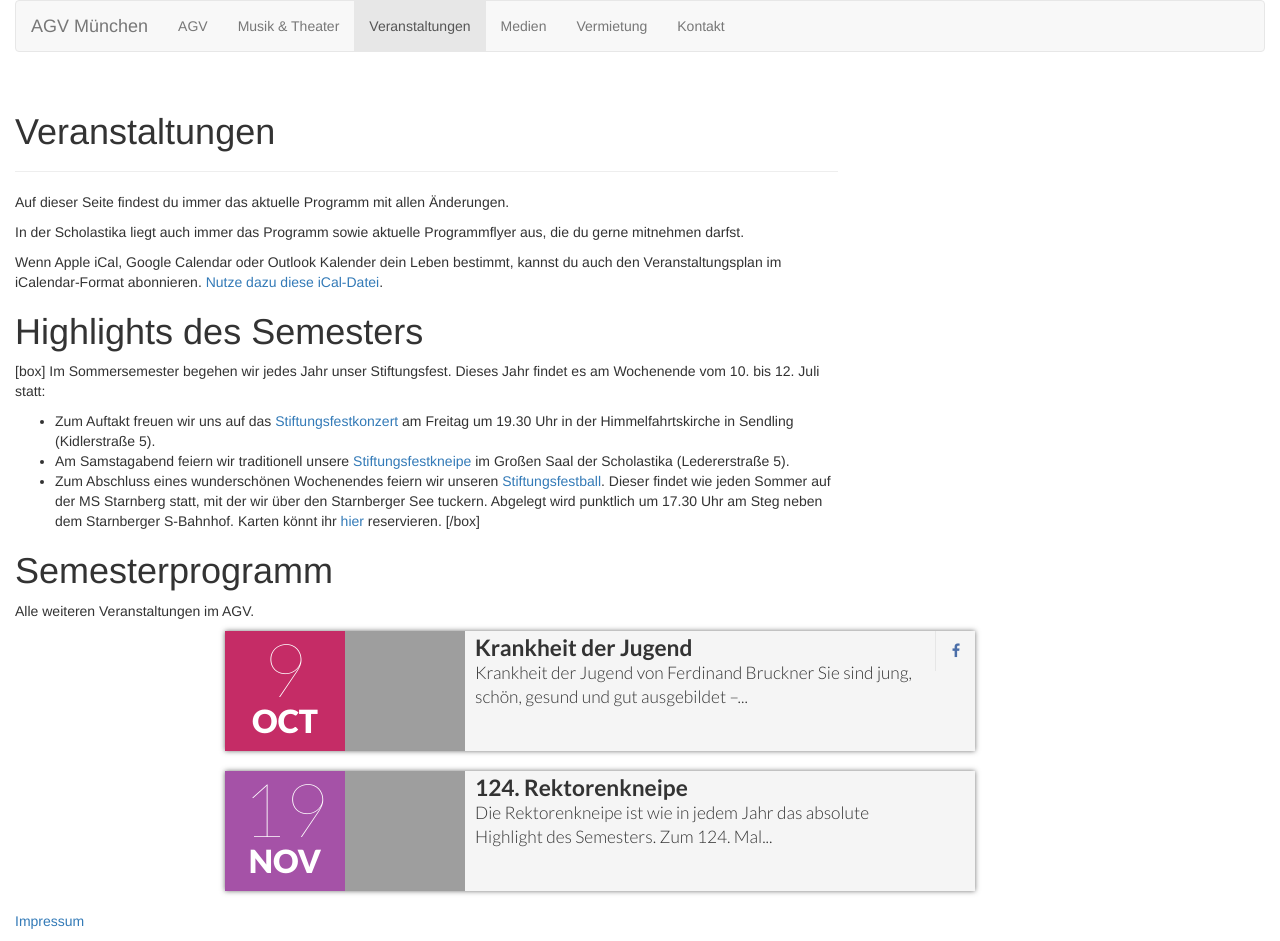
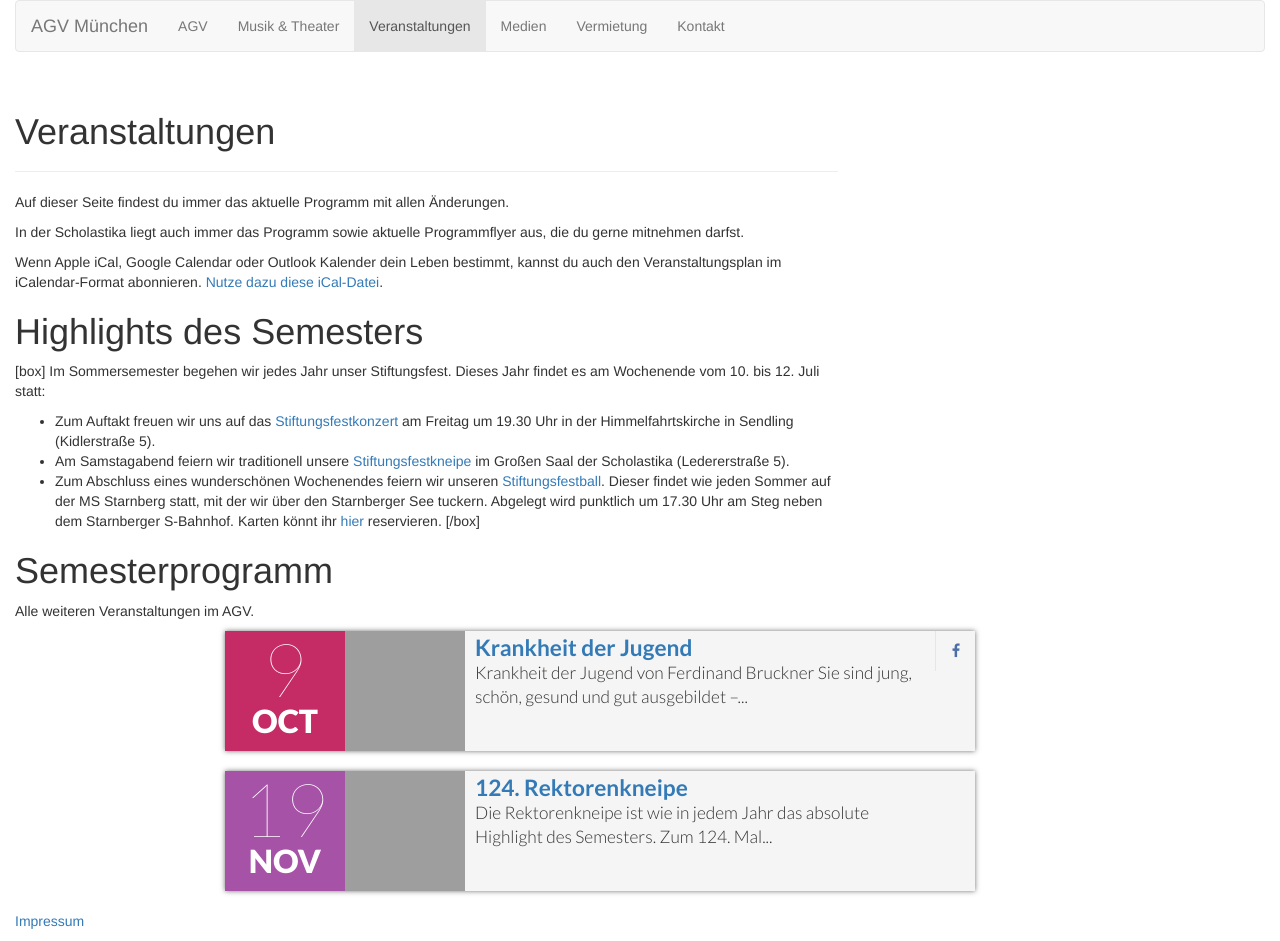
Before and after one commit to MyOldStuff/agvm.github.io, a Jekyll site: the page built from veranstaltungen/index.md, in a window 1280 px wide. Built offline with Jekyll 4.4.1, drawn with Linux system fonts in a browser that asks for light colours; nearby versions of some CDN libraries; grey boxes are pictures that could not be loaded.

Commit message:
Link title of event

```diff
--- a/_includes/events.html
+++ b/_includes/events.html
@@ -16,7 +16,7 @@
           </time>
           <img alt="Independence Day" src="https://farm4.staticflickr.com/3100/2693171833_3545fb852c_q.jpg" />
           <div class="info">
-            <h2 class="title">{{ event.title }}</h2>
+            <h2 class="title"><a href="{{ event.url }}">{{ event.title }}</a></h2>
             <p class="desc">{{ event.content | strip_html | truncatewords: 15 }}</p>
           </div>
           <div class="social">
```
